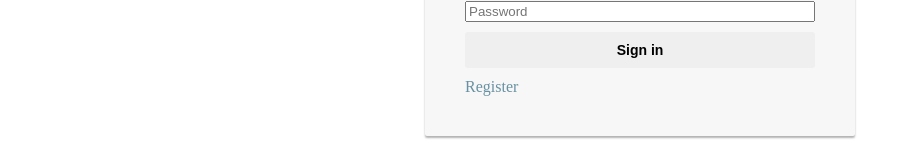
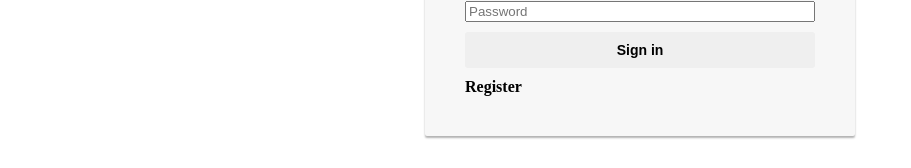
Before and after one commit to piske-alex/bacchuswallet, an Angular app: page / in a window 1280 px wide. Shown: the part 594-762 px from the top of the page, without its empty margins (0-911 px from the left). Built offline with nearby package versions, Linux system fonts and the light colour scheme.

Commit message:
button register

```diff
--- a/src/app/login/login.component.html
+++ b/src/app/login/login.component.html
@@ -19,7 +19,7 @@
     <!--a class="forgot-password">
       Forgot the password?
     </a><br-->
-    <a class="forgot-password" (click)="registerscreen=true">
+    <a class="btn btn-primary btn-sm" (click)="registerscreen=true">
       Register
     </a>
   </div><!-- /card-container -->
```
